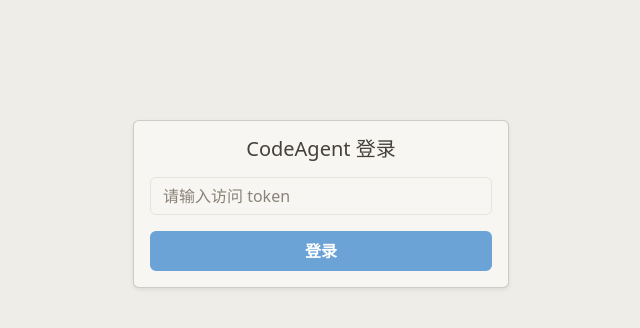
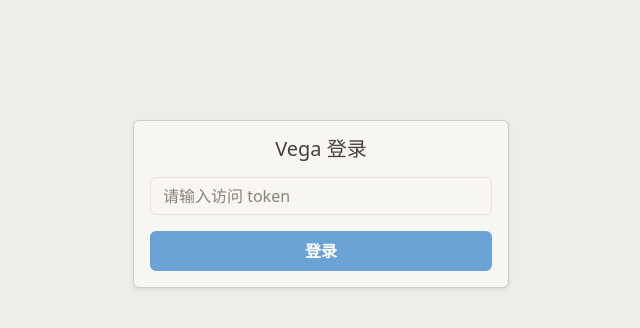
Before and after one commit to kuangkzh/Vega, a Flask app: page /login in a window 1280 px wide. Shown: the top 328 px of the page, without its empty margins (319-959 px from the left). Run offline with Flask 3, Linux system fonts and the light colour scheme; parts of the project's set-up code (start-up, migrations or seed data) failed here and were passed over.

Commit message:
rename: CodeAgent → Vega

```diff
--- a/config/default.example.json
+++ b/config/default.example.json
@@ -1,5 +1,5 @@
 {
-  "system_prompt": "You are CodeAgent, a coding-focused agent. Work in {{cwd}}. Current time: {{time}}.",
+  "system_prompt": "You are Vega, a coding-focused agent. Work in {{cwd}}. Current time: {{time}}.",
   "models": [
     {
       "id": "gpt-4o",
--- a/im_link/feishu.py
+++ b/im_link/feishu.py
@@ -42,7 +42,7 @@ class FeishuImLink(ImLink):
         if not self.chat_id:
             return
         text = (
-            f"[CodeAgent 审批请求]\n插件: {pa.plugin_name}\n理由: {pa.request_reason}\n审批 uuid: {pa.uuid}\n"
+            f"[Vega 审批请求]\n插件: {pa.plugin_name}\n理由: {pa.request_reason}\n审批 uuid: {pa.uuid}\n"
             "请在控制台「后台任务」页面批准或拒绝。"
         )
         self.send(self.chat_id, text)
--- a/main.py
+++ b/main.py
@@ -15,7 +15,7 @@ from web.server import create_app
 
 
 def main() -> None:
-    parser = argparse.ArgumentParser(description="CodeAgent")
+    parser = argparse.ArgumentParser(description="Vega")
     parser.add_argument("-c", "--config")
     parser.add_argument("-d", "--dir")
     args = parser.parse_args()
@@ -25,15 +25,15 @@ def main() -> None:
     config_path = os.path.abspath(args.config)
     config = load_config(config_path)
 
-    print(f"[CodeAgent] 工作目录(cwd): {cwd}")
-    print(f"[CodeAgent] 配置文件: {config_path}")
+    print(f"[Vega] 工作目录(cwd): {cwd}")
+    print(f"[Vega] 配置文件: {config_path}")
 
     base_dir = os.path.dirname(os.path.abspath(__file__))
     plugins_dir = os.path.join(base_dir, "plugins")
     data_dir = os.path.join(base_dir, "data")
 
-    # 数据库放在 CodeAgent 自己的 data/ 目录下（仅存会话/任务），模型配置在 config JSON 里
-    store = Store(os.path.join(data_dir, "codeagent.db"))
+    # 数据库放在 Vega 自己的 data/ 目录下（仅存会话/任务），模型配置在 config JSON 里
+    store = Store(os.path.join(data_dir, "vega.db"))
 
     def model_provider(model_id=None):
         mc = build_model(config, model_id)
--- a/web/auth.py
+++ b/web/auth.py
@@ -11,7 +11,7 @@ class Auth:
         self.token = token
 
     def init_app(self, app) -> None:
-        app.secret_key = self.token or "codeagent-secret"
+        app.secret_key = self.token or "vega-secret"
 
     def check(self, token: str) -> bool:
         return bool(self.token) and token == self.token
--- a/web/templates/index.html
+++ b/web/templates/index.html
@@ -3,7 +3,7 @@
 <head>
   <meta charset="UTF-8">
   <meta name="viewport" content="width=device-width, initial-scale=1">
-  <title>CodeAgent 控制台</title>
+  <title>Vega 控制台</title>
   <link href="https://cdn.jsdelivr.net/npm/bootstrap@5.3.0/dist/css/bootstrap.min.css" rel="stylesheet">
   <link href="{{ url_for('static', filename='css/app.css') }}" rel="stylesheet">
   <link href="https://cdn.jsdelivr.net/npm/codemirror@5.65.16/lib/codemirror.css" rel="stylesheet">
--- a/web/templates/index/_nav.html
+++ b/web/templates/index/_nav.html
@@ -1,5 +1,5 @@
 <nav class="navbar navbar-expand-lg navbar-dark bg-dark px-3">
-  <span class="navbar-brand">CodeAgent</span>
+  <span class="navbar-brand">Vega</span>
   <button class="navbar-toggler" type="button" data-bs-toggle="collapse" data-bs-target="#mainNav" aria-controls="mainNav" aria-expanded="false" aria-label="切换导航">
     <span class="navbar-toggler-icon"></span>
   </button>
--- a/web/templates/login.html
+++ b/web/templates/login.html
@@ -3,7 +3,7 @@
 <head>
   <meta charset="UTF-8">
   <meta name="viewport" content="width=device-width, initial-scale=1">
-  <title>CodeAgent 登录</title>
+  <title>Vega 登录</title>
   <link href="https://cdn.jsdelivr.net/npm/bootstrap@5.3.0/dist/css/bootstrap.min.css" rel="stylesheet">
   <link href="{{ url_for('static', filename='css/app.css') }}" rel="stylesheet">
 </head>
@@ -11,7 +11,7 @@
   <div class="container" style="max-width: 400px; margin-top: 15vh;">
     <div class="card shadow-sm">
       <div class="card-body">
-        <h5 class="card-title text-center mb-3">CodeAgent 登录</h5>
+        <h5 class="card-title text-center mb-3">Vega 登录</h5>
         <form id="loginForm">
           <input type="password" id="token" class="form-control mb-3" placeholder="请输入访问 token" required>
           <button type="submit" class="btn btn-primary w-100">登录</button>
```
Also changed, not shown: docs/架构方案.md (+5 -5 lines), docs/需求文档.md (+1 -1 lines).
